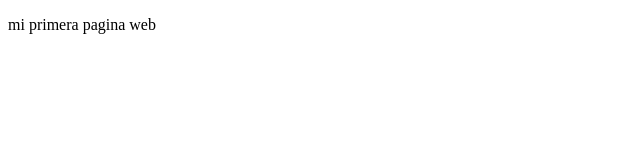
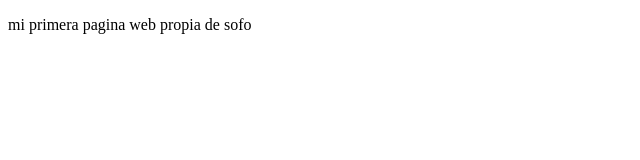
Before and after one commit to anonimus1994/miweb03, a plain HTML site: page index.html in a window 1280 px wide. Shown: the whole page, without its empty margins (0-640 px from the left). Drawn offline with Linux system fonts and the light colour scheme.

Commit message:
probando modificaciones

```diff
--- a/index.html
+++ b/index.html
@@ -7,6 +7,6 @@
     <title>Document</title>
 </head>
 <body>
-<p>mi primera pagina web </p>
+<p>mi primera pagina web propia de sofo </p>
 </body>
 </html>
```
